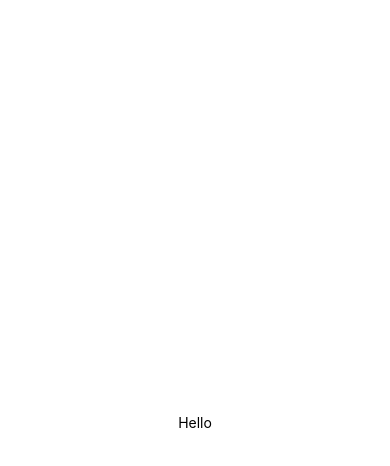
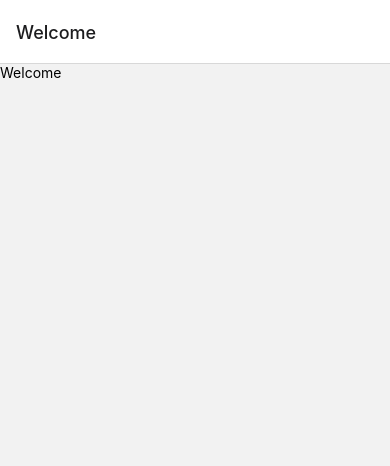
Before and after one commit to daveg7lee/instaclone-native, a React Native app: screen / in a window 390 px wide. Shown: the top 466 px of the page. Built offline with nearby package versions, Linux system fonts and the light colour scheme.

Commit message:
Your First Navigation

```diff
--- a/App.tsx
+++ b/App.tsx
@@ -5,6 +5,8 @@ import * as Font from 'expo-font';
 import { Ionicons } from '@expo/vector-icons';
 import { StyleSheet, Text, View } from 'react-native';
 import { Asset } from 'expo-asset';
+import LoggedOutNav from './navigators/LoggedOutNav';
+import { NavigationContainer } from '@react-navigation/native';
 
 export default function App() {
   const [loading, setLoading] = useState(true);
@@ -26,10 +28,9 @@ export default function App() {
     );
   }
   return (
-    <View style={styles.container}>
-      <Text>Hello</Text>
-      <StatusBar style="auto" />
-    </View>
+    <NavigationContainer>
+      <LoggedOutNav />
+    </NavigationContainer>
   );
 }
 
--- /dev/null
+++ b/navigators/LoggedOutNav.tsx
@@ -0,0 +1,19 @@
+import React from 'react';
+import { createStackNavigator } from '@react-navigation/stack';
+import CreateAccount from '../screens/CreateAccount';
+import LogIn from '../screens/LogIn';
+import Welcome from '../screens/Welcome';
+
+const { Navigator, Screen } = createStackNavigator();
+
+const LoggedOutNav = () => {
+  return (
+    <Navigator>
+      <Screen name="Welcome" component={Welcome} />
+      <Screen name="LogIn" component={LogIn} />
+      <Screen name="CreateAccount" component={CreateAccount} />
+    </Navigator>
+  );
+};
+
+export default LoggedOutNav;
--- a/package.json
+++ b/package.json
@@ -9,7 +9,7 @@
   },
   "dependencies": {
     "@react-navigation/native": "^6.0.0-next.2",
-    "@react-navigation/stack": "^5.14.4",
+    "@react-navigation/stack": "^6.0.0-next.9",
     "expo": "^41.0.0",
     "expo-app-loading": "^1.0.3",
     "expo-asset": "~8.3.1",
--- /dev/null
+++ b/screens/CreateAccount.tsx
@@ -0,0 +1,12 @@
+import React from 'react';
+import { Text, View } from 'react-native';
+
+const CreateAccount = () => {
+  return (
+    <View>
+      <Text>Sign Up</Text>
+    </View>
+  );
+};
+
+export default CreateAccount;
--- /dev/null
+++ b/screens/LogIn.tsx
@@ -0,0 +1,12 @@
+import React from 'react';
+import { Text, View } from 'react-native';
+
+const LogIn = () => {
+  return (
+    <View>
+      <Text>Log In</Text>
+    </View>
+  );
+};
+
+export default LogIn;
--- /dev/null
+++ b/screens/Welcome.tsx
@@ -0,0 +1,12 @@
+import React from 'react';
+import { Text, View } from 'react-native';
+
+const Welcome = () => {
+  return (
+    <View>
+      <Text>Welcome</Text>
+    </View>
+  );
+};
+
+export default Welcome;
```
Also changed, not shown: 1 other file (tests, documents, lock files or other folders).
